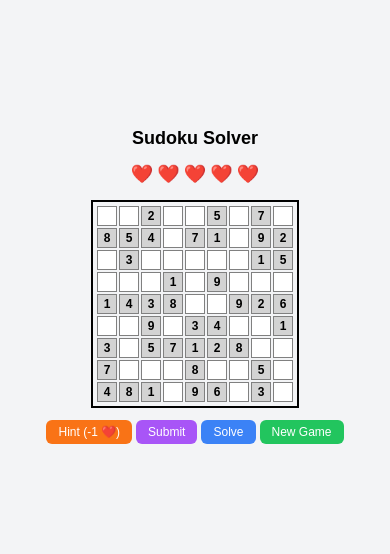
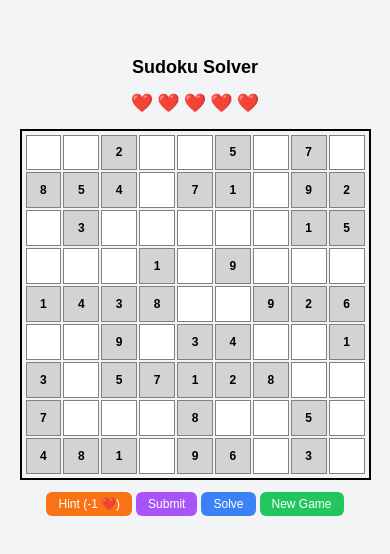
Before and after one commit to VanshikaSabharwal/sudoku-web-app, a Next.js app: page / in a window 390 px wide. Shown: the part 138-692 px from the top of the page. Built offline with nearby package versions, Linux system fonts and the light colour scheme.

Commit message:
fixed responsiveness

```diff
--- a/app/components/SudokuBoard.tsx
+++ b/app/components/SudokuBoard.tsx
@@ -131,7 +131,7 @@ const SudokuBoard: React.FC = () => {
       </div>
 
       {/* Sudoku Grid */}
-      <div className="grid grid-cols-9 gap-0.5 sm:gap-1 border-2 border-black p-1 sm:p-2">
+      <div className="w-full max-w-[90vw] sm:max-w-[400px] md:max-w-[500px] lg:max-w-[600px] aspect-square grid grid-cols-9 gap-0.5 sm:gap-1 border-2 border-black p-1 sm:p-2">
         {grid.map((row, i) =>
           row.map((num, j) => (
             <input
@@ -139,7 +139,7 @@ const SudokuBoard: React.FC = () => {
               type="text"
               value={num === 0 ? "" : num}
               onChange={(e) => handleChange(e, i, j)}
-              className="w-5 h-5 sm:w-8 sm:h-8 md:w-10 md:h-10 text-center border text-black border-gray-500 text-xs sm:text-sm md:text-lg font-bold"
+              className="w-full aspect-square text-center border border-gray-500 text-xs sm:text-sm md:text-lg font-bold"
               style={{
                 backgroundColor:
                   originalGrid[i][j] !== 0 ? "lightgray" : "white",
```
